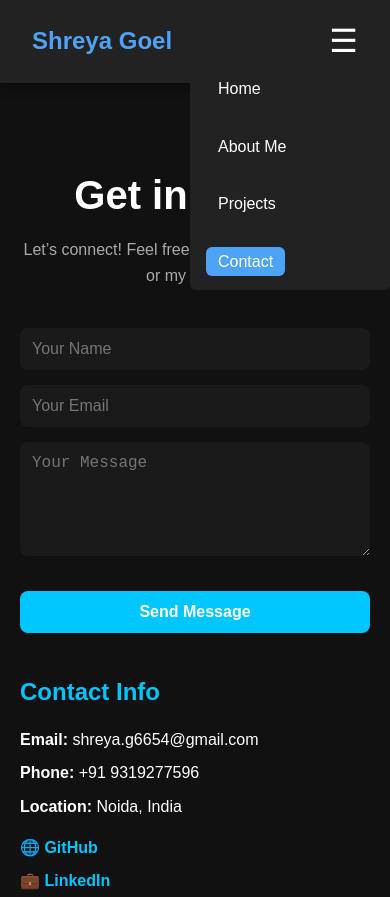
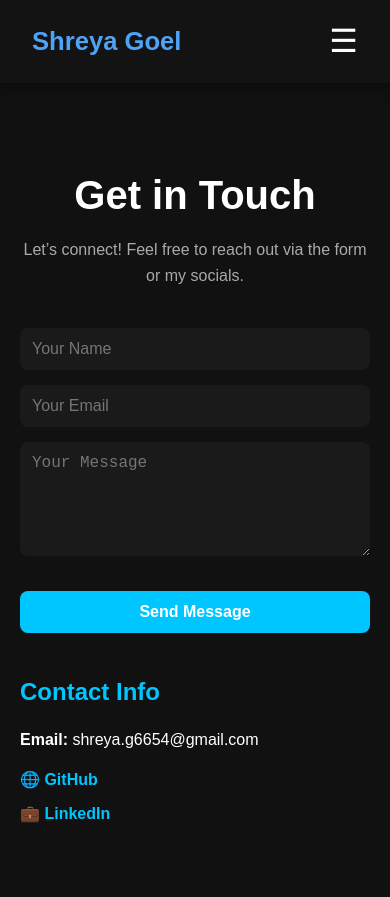
Before and after one commit to shreyag419/Portfolio, a plain HTML site: page contact.html in a window 390 px wide. Shown: the top 897 px of the page. Drawn offline with Linux system fonts and the light colour scheme.

Commit message:
Add files via upload

```diff
--- a/contact.html
+++ b/contact.html
@@ -42,10 +42,7 @@
         <div class="contact-info">
           <h2>Contact Info</h2>
           <p><strong>Email:</strong> shreya.g6654@gmail.com</p>
-          <p><strong>Phone:</strong> +91 9319277596</p>
-          <p><strong>Location:</strong> Noida, India</p>
-
-          <div class="social-links">
+             <div class="social-links">
   <a href="https://github.com/shreyag419" target="_blank">🌐 GitHub</a>
   <a href="https://www.linkedin.com/in/shreya-goel-776976320/" target="_blank">💼 LinkedIn</a>
 
--- a/script.js
+++ b/script.js
@@ -86,6 +86,16 @@ function closeCertificate() {
 const hamburger = document.getElementById('hamburger');
 const navLinks = document.getElementById('nav-links');
 
+// Toggle menu on hamburger click
 hamburger.addEventListener('click', () => {
   navLinks.classList.toggle('active');
+  hamburger.classList.toggle('open'); // for animation
 });
+
+// Close menu when clicking a link (for better UX)
+document.querySelectorAll('.nav-links a').forEach(link => {
+  link.addEventListener('click', () => {
+    navLinks.classList.remove('active');
+    hamburger.classList.remove('open');
+  });
+});
--- a/style.css
+++ b/style.css
@@ -26,6 +26,7 @@ a {
 }
 
 /* -------------------- NAVBAR -------------------- */
+/* Header wrapper */
 header {
   background: rgba(20, 20, 20, 0.9);
   backdrop-filter: blur(10px);
@@ -36,99 +37,94 @@ header {
   box-shadow: 0 2px 10px rgba(0,0,0,0.5);
 }
 
-nav {
+/* Navbar container */
+.navbar {
   max-width: 1100px;
   margin: auto;
-  padding: 1rem;
+  padding: 1rem 2rem;
   display: flex;
   justify-content: space-between;
   align-items: center;
+  color: #fff;
 }
 
+/* Logo */
 .logo {
   font-size: 1.6rem;
   font-weight: bold;
   color: #4fa3f7;
 }
 
+/* Nav links (desktop) */
 .nav-links {
   list-style: none;
   display: flex;
   gap: 20px;
 }
 
-.nav-links a {
+.nav-links li a {
   color: #fff;
   font-weight: 500;
+  text-decoration: none;
   transition: 0.3s;
   padding: 6px 12px;
   border-radius: 6px;
 }
 
-.nav-links a:hover,
-.nav-links a.active {
+.nav-links li a:hover,
+.nav-links li a.active {
   background: #4fa3f7;
   color: #fff;
 }
-/* Navbar */
-.navbar {
-  display: flex;
-  justify-content: space-between;
-  align-items: center;
-  padding: 1rem 2rem;
-  background-color: #222;
-  color: #fff;
-  position: sticky;
-  top: 0;
-  z-index: 100;
-}
 
-.navbar .logo {
-  font-size: 1.5rem;
-  font-weight: bold;
-}
-
-.navbar .nav-links {
-  display: flex;
-  gap: 2rem;
-  list-style: none;
-}
-
-.navbar .nav-links li a {
-  color: #fff;
-  text-decoration: none;
-}
-
+/* Hamburger (hidden by default) */
 .hamburger {
   display: none;
   font-size: 2rem;
   cursor: pointer;
-}
-.nav-links.active {
-  display: flex;
+  user-select: none;
 }
 
+/* Change hamburger to "X" when open */
+.hamburger.open::before {
+  content: "✖"; /* Unicode cross */
+}
 
-/* Mobile responsiveness */
+/* Mobile Styles */
 @media (max-width: 768px) {
   .nav-links {
     position: absolute;
-    top: 60px;
-    right: 0;
+    top: 70px;
+    right: 20px;
     background-color: #222;
     flex-direction: column;
-    width: 200px;
+    width: 220px;
     display: none;
     padding: 1rem;
-    border-radius: 5px;
+    border-radius: 8px;
+    gap: 15px;
   }
 
   .nav-links.active {
     display: flex;
+    animation: slideDown 0.3s ease;
   }
 
   .hamburger {
     display: block;
+    color: #fff;
+  }
+}
+
+/* Smooth slide down animation */
+@keyframes slideDown {
+  from {
+    opacity: 0;
+    transform: translateY(-15px);
+  }
+  to {
+    opacity: 1;
+    transform: translateY(0);
   }
 }
 
```
